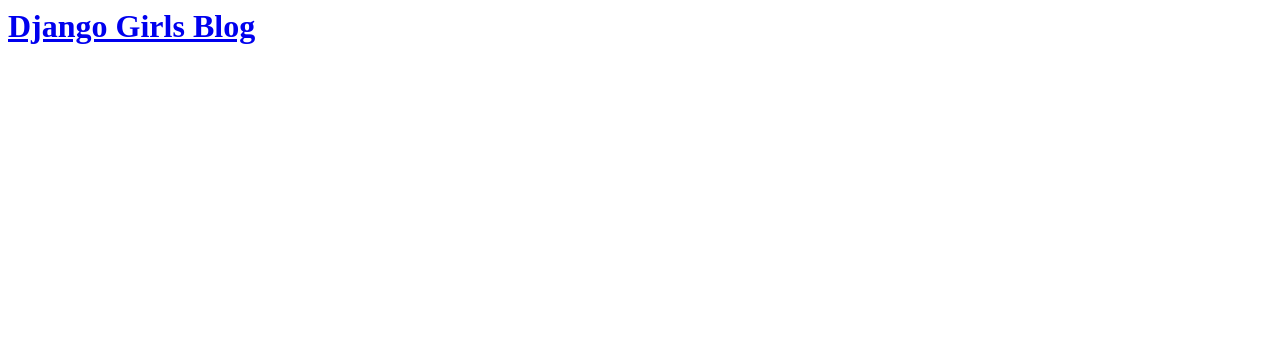
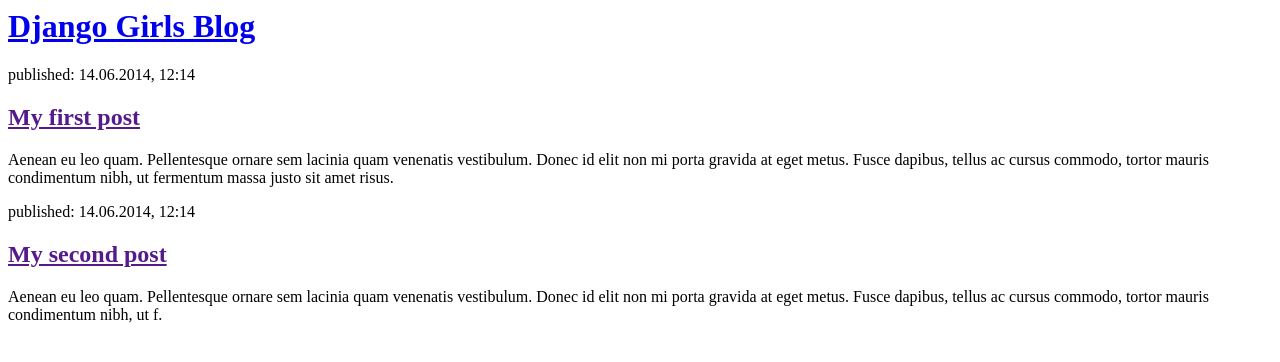
Before and after one commit to Angeles27/my-first-blog, a Django app: page / in a window 1280 px wide. Shown: the top 362 px of the page. Run offline with Django 3.2, Linux system fonts and the light colour scheme; data that the repository does not hold is empty.

Commit message:
Cambie el HTML para la pagina.

```diff
--- a/blog/templates/blog/post_list.html
+++ b/blog/templates/blog/post_list.html
@@ -1,3 +1,4 @@
+
 <html>
     <head>
         <title>Django Girls blog</title>
@@ -7,12 +8,25 @@
             <h1><a href="/">Django Girls Blog</a></h1>
         </div>
 
+        <div>
+            <p>published: 14.06.2014, 12:14</p>
+            <h2><a href="">My first post</a></h2>
+            <p>Aenean eu leo quam. Pellentesque ornare sem lacinia quam venenatis vestibulum. Donec id elit non mi porta gravida at eget metus. Fusce dapibus, tellus ac cursus commodo, tortor mauris condimentum nibh, ut fermentum massa justo sit amet risus.</p>
+        </div>
+
+        <div>
+            <p>published: 14.06.2014, 12:14</p>
+            <h2><a href="">My second post</a></h2>
+            <p>Aenean eu leo quam. Pellentesque ornare sem lacinia quam venenatis vestibulum. Donec id elit non mi porta gravida at eget metus. Fusce dapibus, tellus ac cursus commodo, tortor mauris condimentum nibh, ut f.</p>
+        </div>
+
         {% for post in posts %}
-            <div>
-                <p> publicado: {{ post.published_date }}</p>
-                <h2><a href="">{{ post.title }}</a></h2>
-                <p>{{ post.text|linebreaksbr }}</p>
-            </div>
+    <div>
+        <p> publicado: {{ post.published_date }}</p>
+        <h2><a href="">{{ post.title }}</a></h2>
+        <p>{{ post.text|linebreaksbr }}</p>
+    </div>
         {% endfor %}
+
     </body>
 </html>
```
